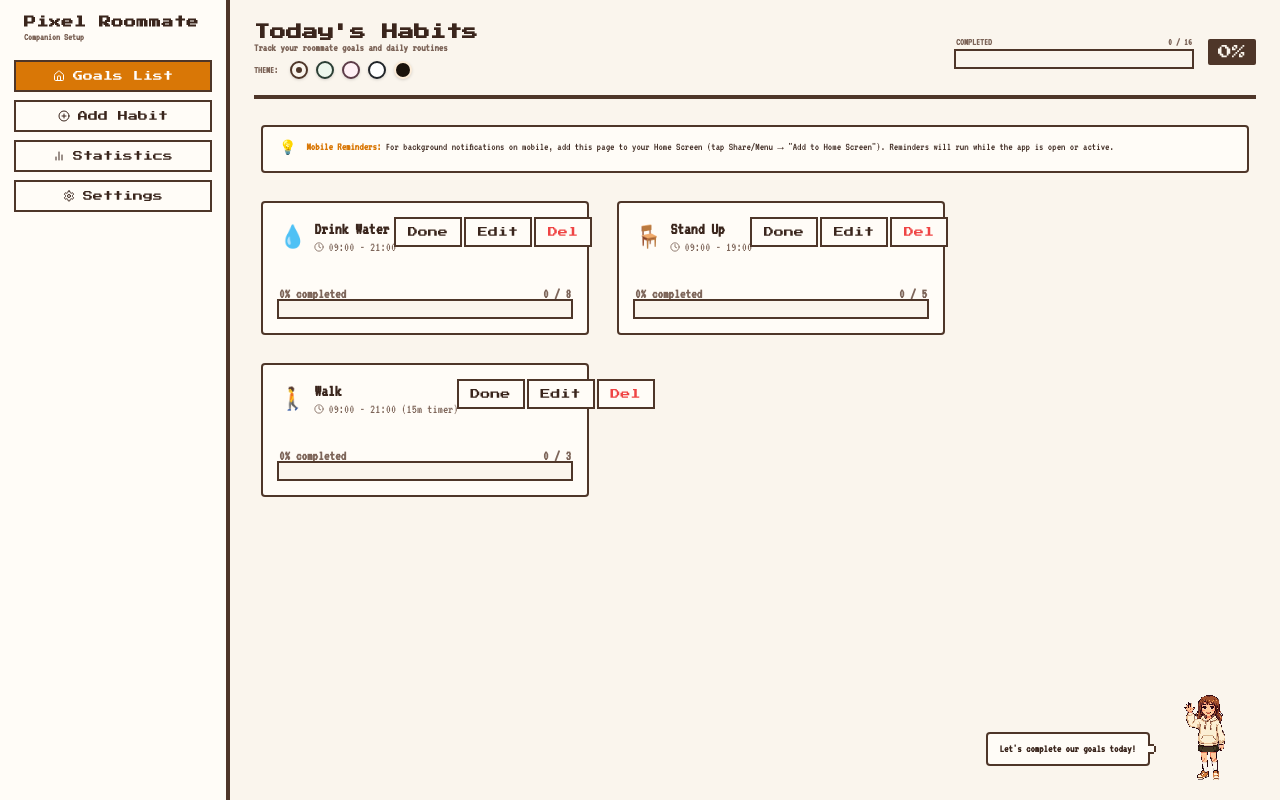
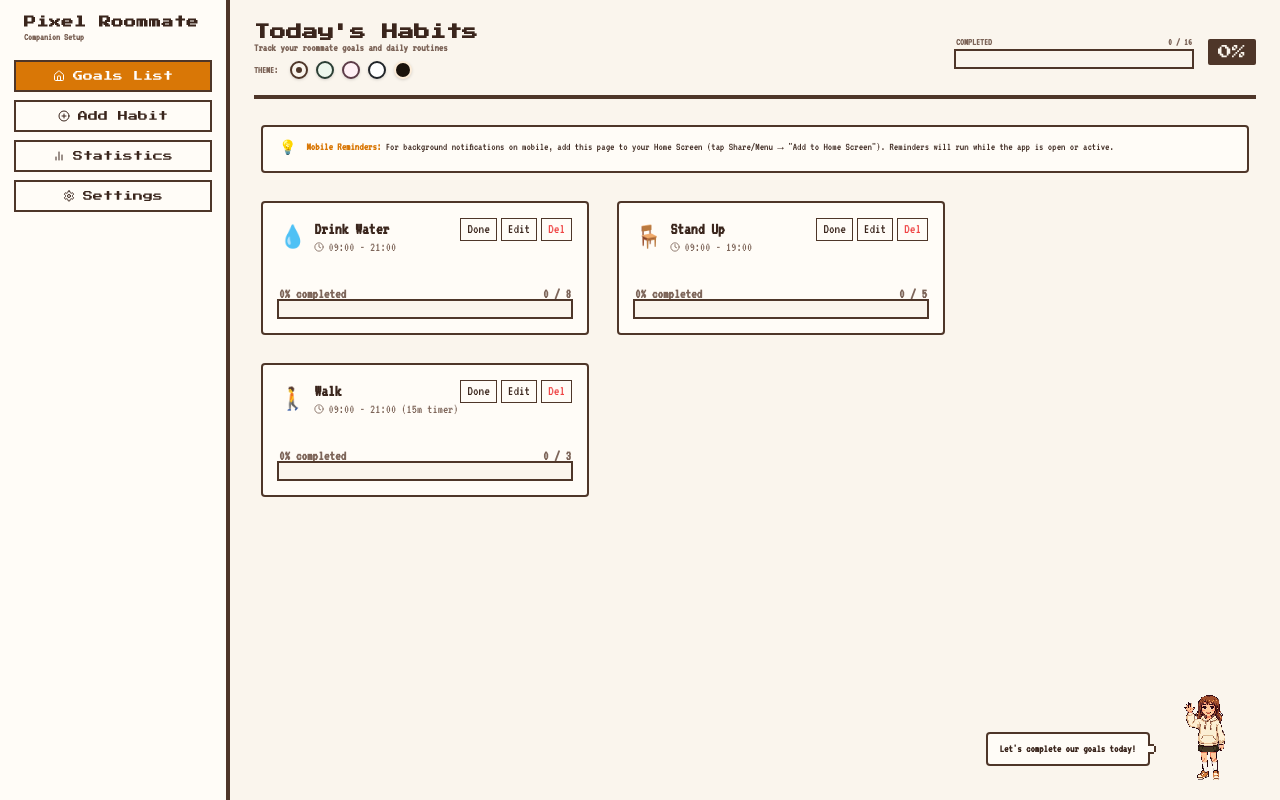
Before and after one commit to raydotsh/pixel-reminders, a React (Vite) app: page / in a window 1280 px wide. Built offline with nearby package versions, Linux system fonts and the light colour scheme.

Commit message:
style: fix card actions button layout by explicitly scaling padding, font-size, and using a clean 1px pixel border to prevent right overflow

```diff
--- a/src/renderer/index.css
+++ b/src/renderer/index.css
@@ -461,6 +461,20 @@ body {
 .card-actions {
   display: flex;
   gap: 6px;
+  align-items: center;
+}
+
+.card-actions .pixel-btn {
+  padding: 3px 6px !important;
+  font-size: 14px !important;
+  font-family: var(--font-body) !important;
+  min-height: auto !important;
+  line-height: 1.1 !important;
+  box-shadow: 0 -2px 0 -1px var(--border-color),
+              0 2px 0 -1px var(--border-color),
+              -2px 0 0 -1px var(--border-color),
+              2px 0 0 -1px var(--border-color),
+              0 0 0 1px var(--border-color) !important;
 }
 
 .card-progress-section {
```
